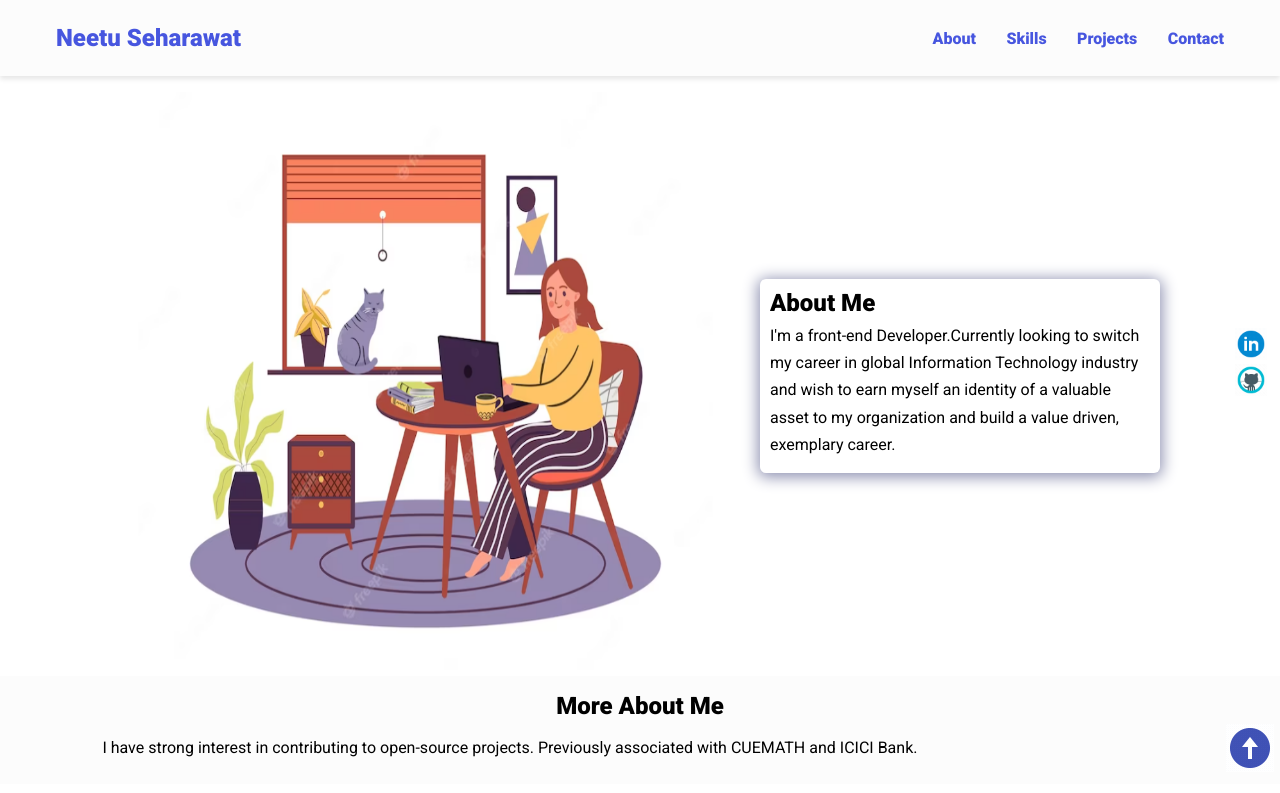
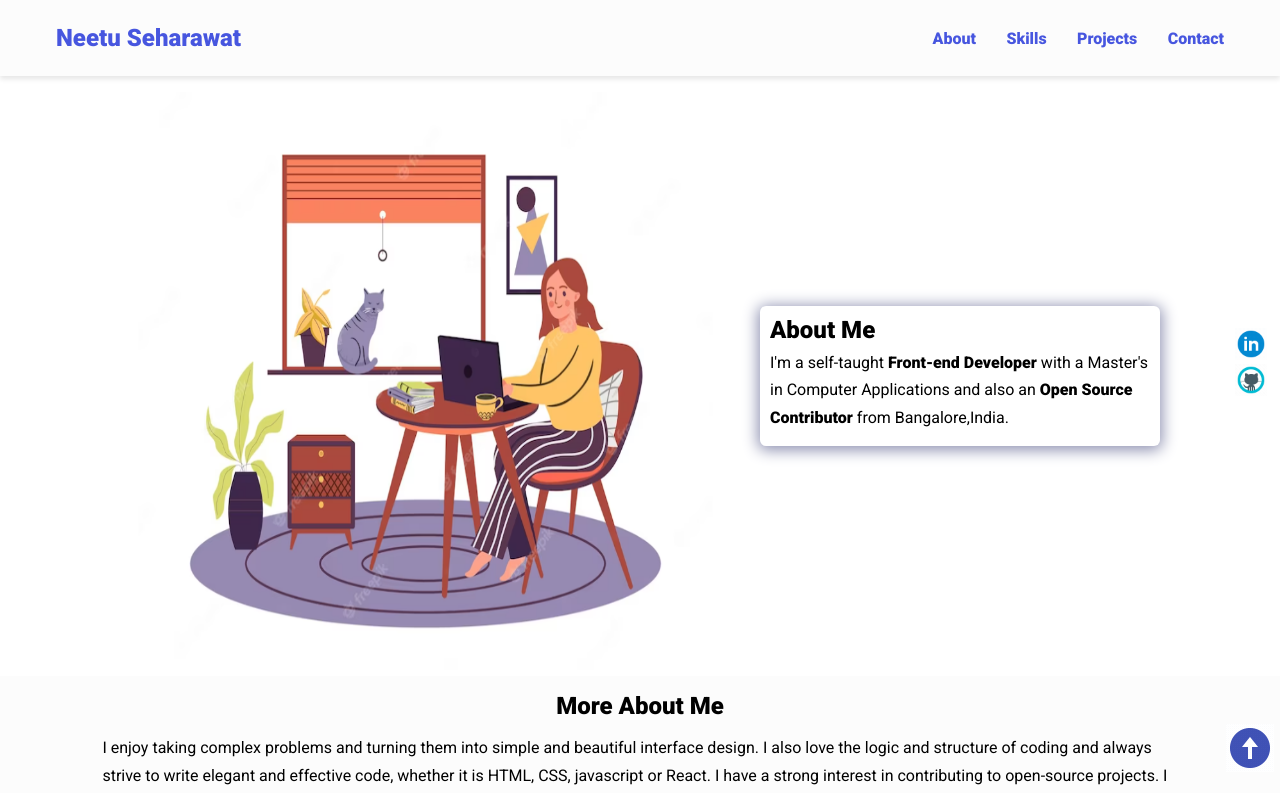
Before and after one commit to NeetuSeharawat/myportfolio, a React (Vite) app: page / in a window 1280 px wide. Shown: the top 793 px of the page. Built offline with nearby package versions, Linux system fonts and the light colour scheme.

Commit message:
forth comment

```diff
--- a/src/components/About.jsx
+++ b/src/components/About.jsx
@@ -6,7 +6,7 @@ const About = () => {
     <>
       <div class="hero" id="about">
         <img
-        src= {portfolioPicture}
+          src={portfolioPicture}
           alt="neetu"
           loading="lazy"
           class="hero-img"
@@ -15,9 +15,11 @@ const About = () => {
         <div class="bio animate__animated animate__shakeX">
           <h2 class="bio-title">About Me</h2>
           <p class="bio-text">
-          I'm a front-end Developer.Currently looking to switch my career in global Information Technology
-          industry and wish to earn myself an identity of a valuable asset to my
-          organization and build a value driven, exemplary career.
+            I'm a self-taught
+            <span class="bold"> Front-end Developer </span>
+            with a Master's in Computer Applications and also an
+            <span class="bold"> Open Source Contributor </span> from
+            Bangalore,India.
           </p>
         </div>
       </div>
@@ -25,8 +27,19 @@ const About = () => {
       <div class="more-about">
         <h2>More About Me</h2>
         <p>
-    I have strong interest in contributing to open-source projects.
-    Previously associated with CUEMATH and ICICI Bank.
+          I enjoy taking complex problems and turning them into simple and
+          beautiful interface design. I also love the logic and structure of
+          coding and always strive to write elegant and effective code, whether
+          it is HTML, CSS, javascript or React. I have a strong interest in
+          contributing to open-source projects. I believe that open-source
+          collaboration not only enhances skills, but also contributes
+          positively to the growth of the technology community and a strong
+          communication skills foster effective teamwork and ensure a shared
+          vision for achieving project goals. My long-term goal is to become a
+          well-respected tech leader and contribute to shaping the future of web
+          development.
+          <br />Previously associated with CUEMATH and ICICI Bank, honing
+          my skills and gaining practical experience in diverse environments.
         </p>
       </div>
     </>
--- a/src/components/Footer.jsx
+++ b/src/components/Footer.jsx
@@ -19,7 +19,8 @@ const Footer = () => {
     <footer>
       <p class="copy">&copy; Copyright 2023</p>
       <p class="copy">
-        &#x2661; Built with by &nbsp;
+         Built with by&#x2661;
+         &nbsp;
         <a href="https://www.linkedin.com/in/neetu-seharawat" target="_blank" style={{color: "black"}}>
           Neetu_Seharawat
         </a>
--- a/src/index.css
+++ b/src/index.css
@@ -84,6 +84,7 @@ nav ul li {
 }
 
 /* hamburger */
+
 .burger-menu {
   color: var(--primary-color);
   font-size: 2rem;
@@ -118,6 +119,10 @@ nav ul li {
 
 .bio h1 {
   margin-bottom: var(--bottom-margin);
+}
+
+.bold {
+  font-weight: bold;
 }
 
 .bio p {
```
Lines whose indentation alone changed are shown as unchanged.
